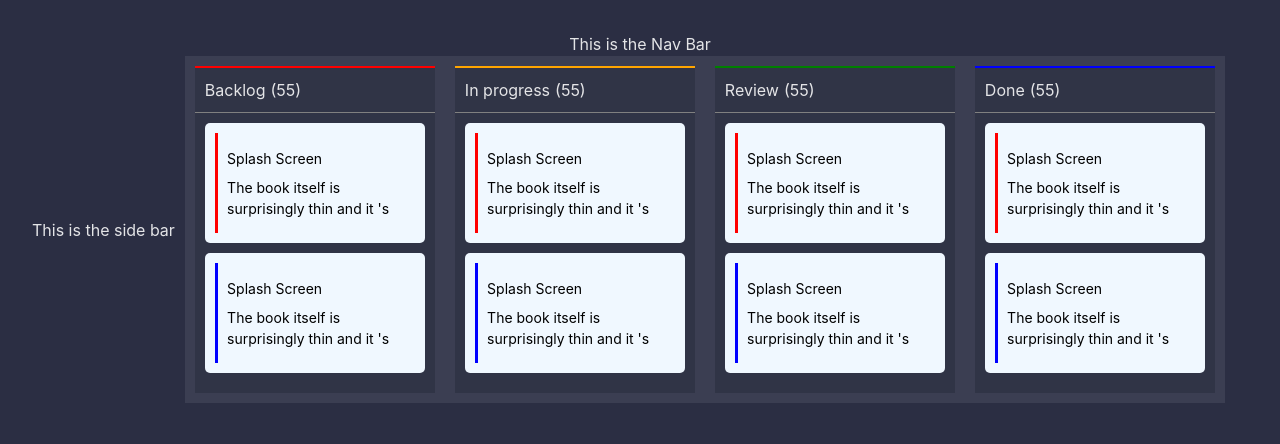
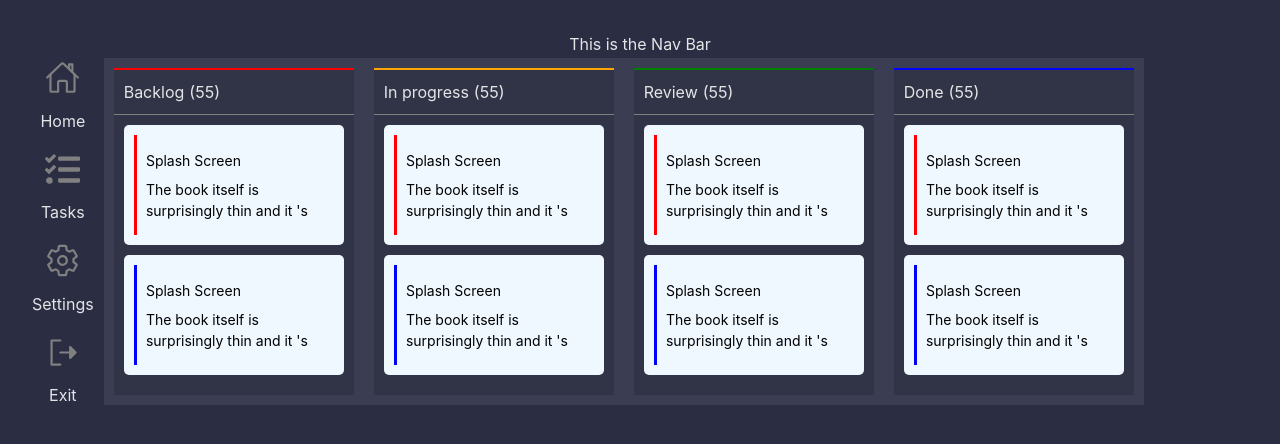
Before and after one commit to BridgetKas/ProductivityApp, a React (Vite) app: page / in a window 1280 px wide. Shown: the top 444 px of the page. Built offline with nearby package versions, Linux system fonts and the light colour scheme.

Commit message:
Added productivityApp

```diff
--- a/package.json
+++ b/package.json
@@ -12,6 +12,7 @@
   "dependencies": {
     "react": "^18.3.1",
     "react-dom": "^18.3.1",
+    "react-icons": "^5.3.0",
     "react-router-dom": "^6.26.1"
   },
   "devDependencies": {
--- a/src/layOut/layoutPage.jsx
+++ b/src/layOut/layoutPage.jsx
@@ -1,5 +1,6 @@
 import {Outlet} from "react-router-dom"
 import styles from '../layOut/sidebar/sideBar.module.css'
+import SideBarComponent from "../layOut/sidebar/sideBar"
 
 
 
@@ -8,7 +9,7 @@ function LayoutPage() {
     <div>
         <div>This is the Nav Bar</div>
         <div className={styles.bodyContainer} >
-            <div className={styles.sideBar}>This is the side bar</div>
+            <div className={styles.sideBar}><SideBarComponent/></div>
             <div className={styles.outlet}>
              <Outlet/>
             </div>
--- a/src/layOut/sidebar/sideBar.jsx
+++ b/src/layOut/sidebar/sideBar.jsx
@@ -0,0 +1,52 @@
+import { IoHomeOutline } from "react-icons/io5";
+import { FaTasks } from "react-icons/fa";
+import { IoSettingsOutline } from "react-icons/io5";
+import { PiSignOutFill } from "react-icons/pi";
+import { NavLink } from "react-router-dom";
+import styles from './sideBar.module.css'
+
+const sidebar = [
+    {
+        title:'Home',
+        icon : <IoHomeOutline/>,
+        id:1,
+        path:'/'
+    },
+    {
+        title:'Tasks',
+        icon:<FaTasks/>,
+        id:2,
+        path:'/tasks'
+    },
+    {
+        title:'Settings',
+        icon:<IoSettingsOutline/>,
+        id:3,
+        path:'/settings'
+    },
+    {
+        title:'Exit',
+        icon:<PiSignOutFill/>,
+        id:4,
+        path:'/exit'
+    }
+]
+
+
+
+function SideBarComponent() {
+  return (
+    <div className={styles.sidebarContainer}>
+        {
+            sidebar.map(item =>(
+                <div key={item.id} className={styles.sideLink}>
+                    <NavLink to={item.path} className={styles.icon}>{item.icon}</NavLink>
+                    <span>{item.title}</span>
+                </div>
+            ))
+        }
+    </div>
+  )
+}
+
+export default SideBarComponent
--- a/src/layOut/sidebar/sideBar.module.css
+++ b/src/layOut/sidebar/sideBar.module.css
@@ -7,3 +7,22 @@
 .outlet {
     flex: 2;
 }
+
+.sidebarContainer {
+    display: flex;
+    flex-direction:column;
+    align-items:center;
+    gap: 15px;
+
+}
+
+.sideLink {
+    display: flex;
+    flex-direction: column;
+    align-items:center;
+}
+
+.icon {
+    color:grey;
+    font-size: 35px;
+}
```
Also changed, not shown: 1 other file (tests, documents, lock files or other folders).
